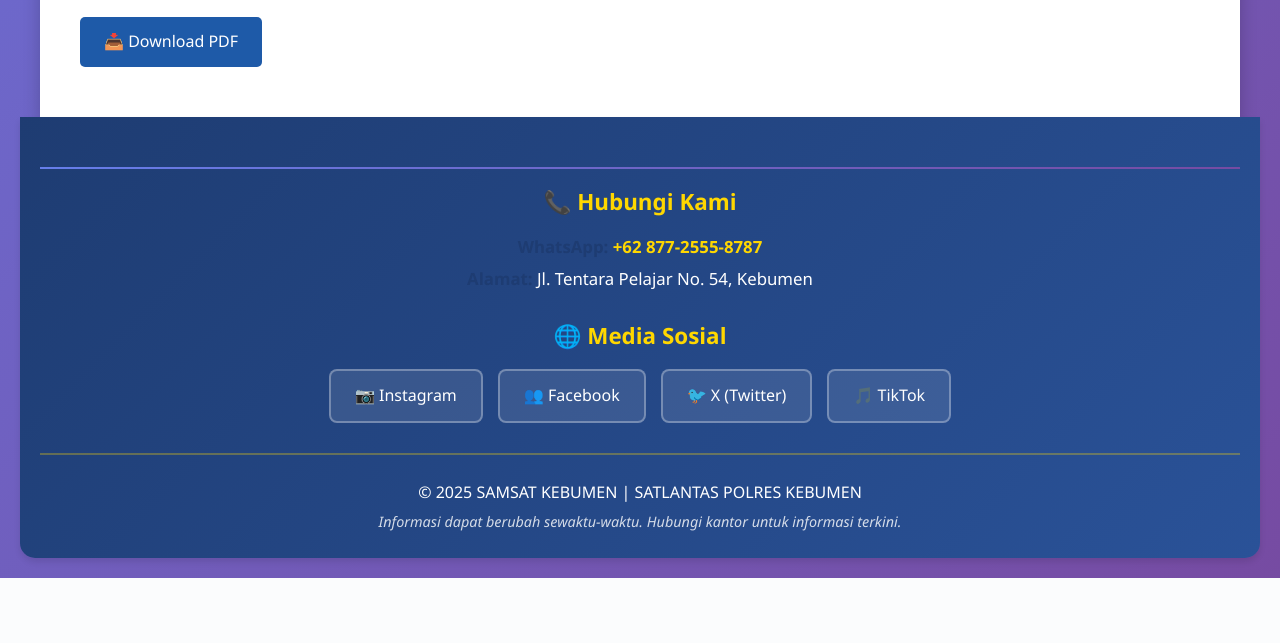
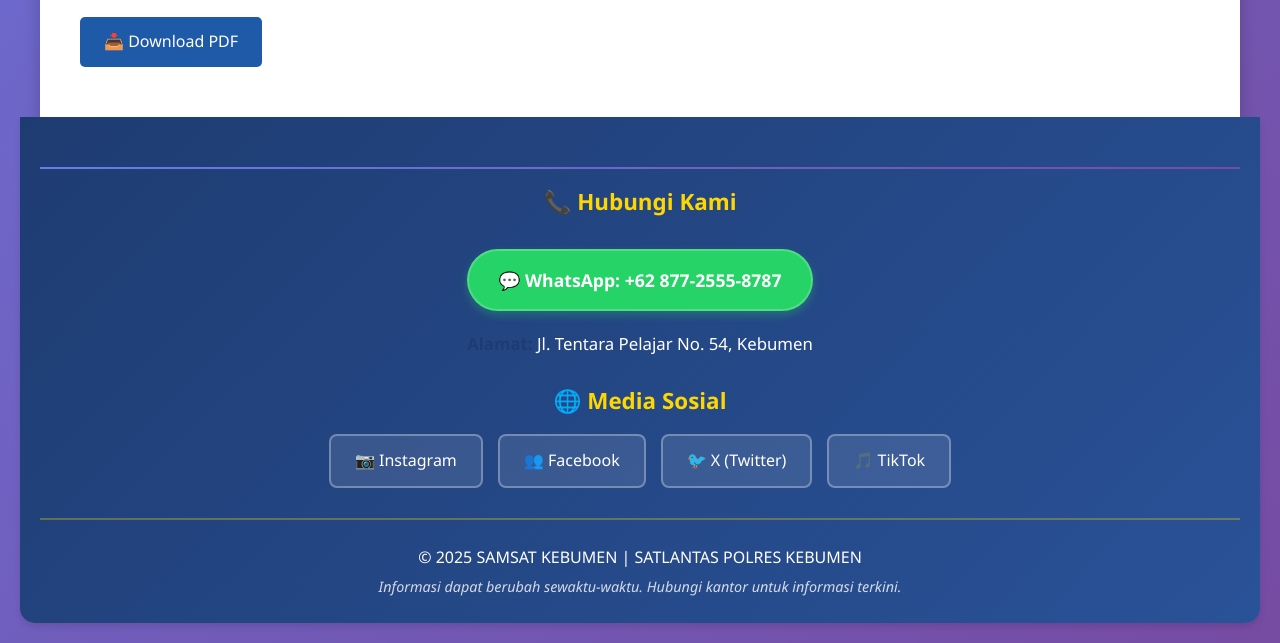
Before and after one commit to rcz87/satlts.kbm, a Flask app: page /perpol in a window 1280 px wide. Shown: the part 1451-2094 px from the top of the page. Before the commit the page ends 2029 px from the top, so only its background shows below. Run offline with Flask 3, Linux system fonts and the light colour scheme.

Commit message:
Add clickable WhatsApp button with logo to footer for easy contact
Update `replit.md` to document the new WhatsApp button, and add CSS in `static/style.css` for styling. Modify `templates/index.html` to include the `whatsapp-button` class and link to the WhatsApp API.

Replit-Commit-Author: Agent
Replit-Commit-Session-Id: 030a58fb-f0e5-4433-8ac2-c4a6ee80a62e
Replit-Commit-Checkpoint-Type: full_checkpoint
Replit-Commit-Screenshot-Url: https://storage.googleapis.com/screenshot-production-us-central1/f4743bec-0b0f-4e9e-984d-c8151a04bbbb/030a58fb-f0e5-4433-8ac2-c4a6ee80a62e/h6bXB0o

```diff
--- a/static/style.css
+++ b/static/style.css
@@ -247,6 +247,28 @@ footer hr {
   text-decoration: underline;
 }
 
+.whatsapp-button {
+  display: inline-block;
+  background: #25D366;
+  color: white;
+  text-decoration: none;
+  padding: 15px 30px;
+  border-radius: 50px;
+  font-weight: 600;
+  font-size: 1.1em;
+  margin: 15px 0;
+  transition: all 0.3s ease;
+  box-shadow: 0 4px 8px rgba(37, 211, 102, 0.3);
+  border: 2px solid rgba(255, 255, 255, 0.2);
+}
+
+.whatsapp-button:hover {
+  background: #128C7E;
+  transform: translateY(-3px);
+  box-shadow: 0 6px 12px rgba(37, 211, 102, 0.5);
+  color: white;
+}
+
 .social-media-section {
   margin-bottom: 25px;
 }
--- a/templates/index.html
+++ b/templates/index.html
@@ -37,7 +37,9 @@
     <div class="footer-content">
       <div class="contact-section">
         <h3>📞 Hubungi Kami</h3>
-        <p class="contact-item"><strong>WhatsApp:</strong> <a href="https://wa.me/6287725558787" target="_blank" rel="noopener noreferrer">+62 877-2555-8787</a></p>
+        <a href="https://wa.me/6287725558787" target="_blank" rel="noopener noreferrer" class="whatsapp-button">
+          💬 WhatsApp: +62 877-2555-8787
+        </a>
         <p class="contact-item"><strong>Alamat:</strong> Jl. Tentara Pelajar No. 54, Kebumen</p>
       </div>
 
```
Also changed, not shown: replit.md (+6 -0 lines), 1 other file.
